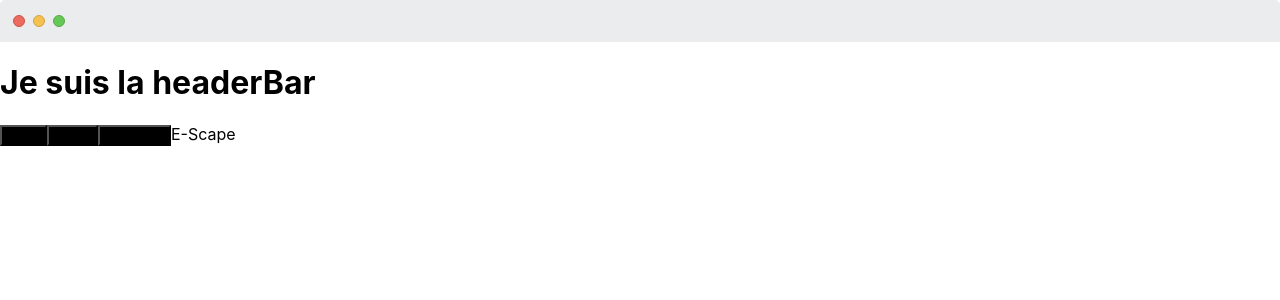
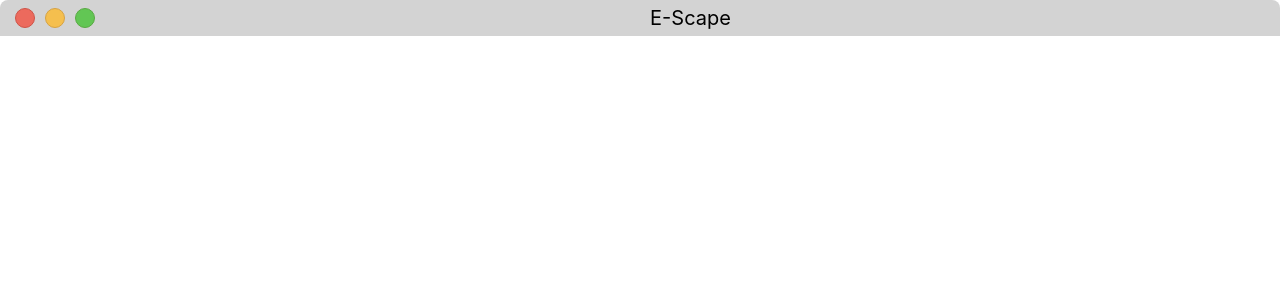
Before and after one commit to BenMorant/e-scape, a React (Create React App) app: page / in a window 1280 px wide. Shown: the top 300 px of the page. Built offline with nearby package versions, Linux system fonts and the light colour scheme.

Commit message:
animated my headerbar

```diff
--- a/src/App.js
+++ b/src/App.js
@@ -1,10 +1,8 @@
 import HeaderBar from './components/Browser/HeaderBar';
-import Browser from './components/Browser/index';
 
 function App() {
     return (
         <div className="App">
-            <Browser />
             <HeaderBar />
         </div>
     );
--- a/src/components/Browser/Chrome.js
+++ b/src/components/Browser/Chrome.js
@@ -1,6 +1,5 @@
 import React from 'react';
 import styled from 'styled-components';
-import PropTypes from 'prop-types';
 import { CloseButton, FullscreenButton, MinifyButton } from './HeaderButton';
 
 const TAB_COLOR = '#ebecee';
@@ -136,24 +135,6 @@ export const Tab = ({ isActive, imageUrl, imageAlt, title, onClick, onClose }) =
     </StyledTab>
 );
 
-Tab.propTypes = {
-    isActive: PropTypes.bool,
-    imageUrl: PropTypes.string,
-    imageAlt: PropTypes.string,
-    title: PropTypes.oneOfType([PropTypes.node, PropTypes.string]),
-    onClick: PropTypes.func,
-    onClose: PropTypes.func,
-};
-
-Tab.defaultProps = {
-    isActive: false,
-    imageUrl: null,
-    imageAlt: '',
-    title: '',
-    onClick: () => {},
-    onClose: () => {},
-};
-
 const StyledSpan = styled.span`
     margin: 0;
     margin-top: -4px;
@@ -190,28 +171,6 @@ const Chrome = ({ showHeader, tabs, children, tabEnd, style, onClose, onMinifyCl
     </>
 );
 
-Chrome.propTypes = {
-    showHeader: PropTypes.bool,
-    tabs: PropTypes.node,
-    children: PropTypes.node,
-    tabEnd: PropTypes.node,
-    style: PropTypes.object, // eslint-disable-line react/forbid-prop-types
-    onClose: PropTypes.func,
-    onMinifyClick: PropTypes.func,
-    onFullscreenClick: PropTypes.func,
-};
-
-Chrome.defaultProps = {
-    showHeader: false,
-    style: undefined,
-    tabs: <></>,
-    tabEnd: <></>,
-    children: <></>,
-    onClose: () => {},
-    onMinifyClick: () => {},
-    onFullscreenClick: () => {},
-};
-
 Chrome.Divider = Divider;
 Chrome.Tab = Tab;
 Chrome.AddButton = AddButton;
--- a/src/components/Browser/HeaderBar.js
+++ b/src/components/Browser/HeaderBar.js
@@ -4,6 +4,7 @@ const HeaderBar = () => {
     const appName = 'E-Scape';
 
     const handleClose = () => {
+        // eslint-disable-next-line no-restricted-globals, no-alert
         if (confirm("Voulez vous vraiment quitter l'application ?")) {
             window.close();
         }
@@ -22,19 +23,22 @@ const HeaderBar = () => {
     };
 
     return (
-        <>
-            <h1>Je suis la headerBar</h1>
+        <div className="headerBar">
+            <div className="headerButtonContainer">
+                <div className="headerButton">
                     <button type="button" onClick={handleClose} className="closeButton">
-                close
+                        <span className="buttonSymbol">x</span>
                     </button>
                     <button type="button" onClick={handleMinify} className="minifyButton">
-                minify
+                        <span className="buttonSymbol">-</span>
                     </button>
                     <button type="button" onClick={handleFullscreen} className="fullscreenButton">
-                fullscreen
+                        <span className="buttonSymbol">+</span>
                     </button>
-            {appName}
-        </>
+                </div>
+            </div>
+            <div className="appTitle">{appName}</div>
+        </div>
     );
 };
 
--- a/src/components/Browser/headerBar.css
+++ b/src/components/Browser/headerBar.css
@@ -1,11 +1,70 @@
+.headerBar {
+    background: lightgrey;
+    display: flex;
+    align-items: center;
+    height: 30px;
+    padding: 3px 10px 3px 10px;
+    border-top-left-radius: 8px;
+    border-top-right-radius: 8px;
+ }
+.headerBar > *:not(:first-child) {
+        margin-left: 8px;
+    }
+
+.headerButtonContainer {
+    padding-right: 13px;
+    display: flex;
+    flex-direction: row;
+    align-items: center;
+}
+
+button {
+    height: 20px;
+    width: 20px;
+    border-radius: 10px;
+    box-sizing: border-box;
+    padding: 0;
+    outline: none;
+    margin: 5px;
+}
+
+.buttonSymbol {
+    visibility: hidden;
+    text-align: center;
+}
+
+button:hover .buttonSymbol {
+    visibility: visible;
+
+}
+
 .closeButton {
-    background: #000;
+    background: #EC6A5D;
+    border : 0.5px solid #CE5347;
+    boxShadow  :inset 0px 0px 6px #EC6D62;
 }
 
 .minifyButton {
-    background: #000;
+    background: #F5BF4E;
+    marginLeft: 12px;
+    border:0.5px solid #D6A243;
+    boxShadow:inset 0px 0px 6px #F5C451;
 }
 
 .fullscreenButton {
-    background: #000;
+    background: #62C654;
+    marginLeft: 10px;
+    border: 0.5px solid #58A942;
+    boxShadow: inset 0px 0px 6px #68CC58;
 }
+
+.appTitle {
+    font-size: 20px;
+    margin-top: 0;
+    margin: 10px;
+    flex: 1;
+    text-align: center;
+    white-space: nowrap;
+    overflow: hidden;
+
+}
```
Lines whose indentation alone changed are shown as unchanged.
